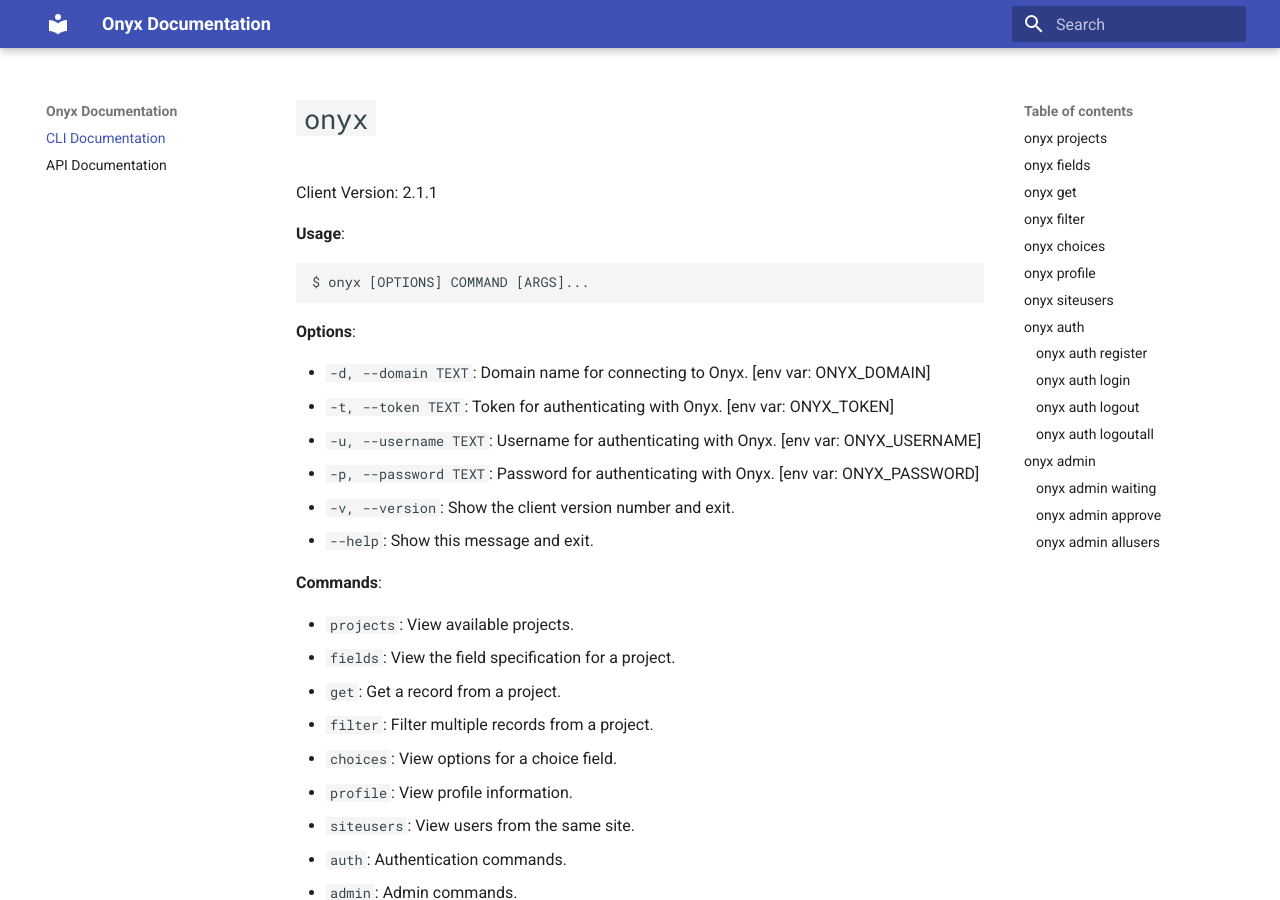
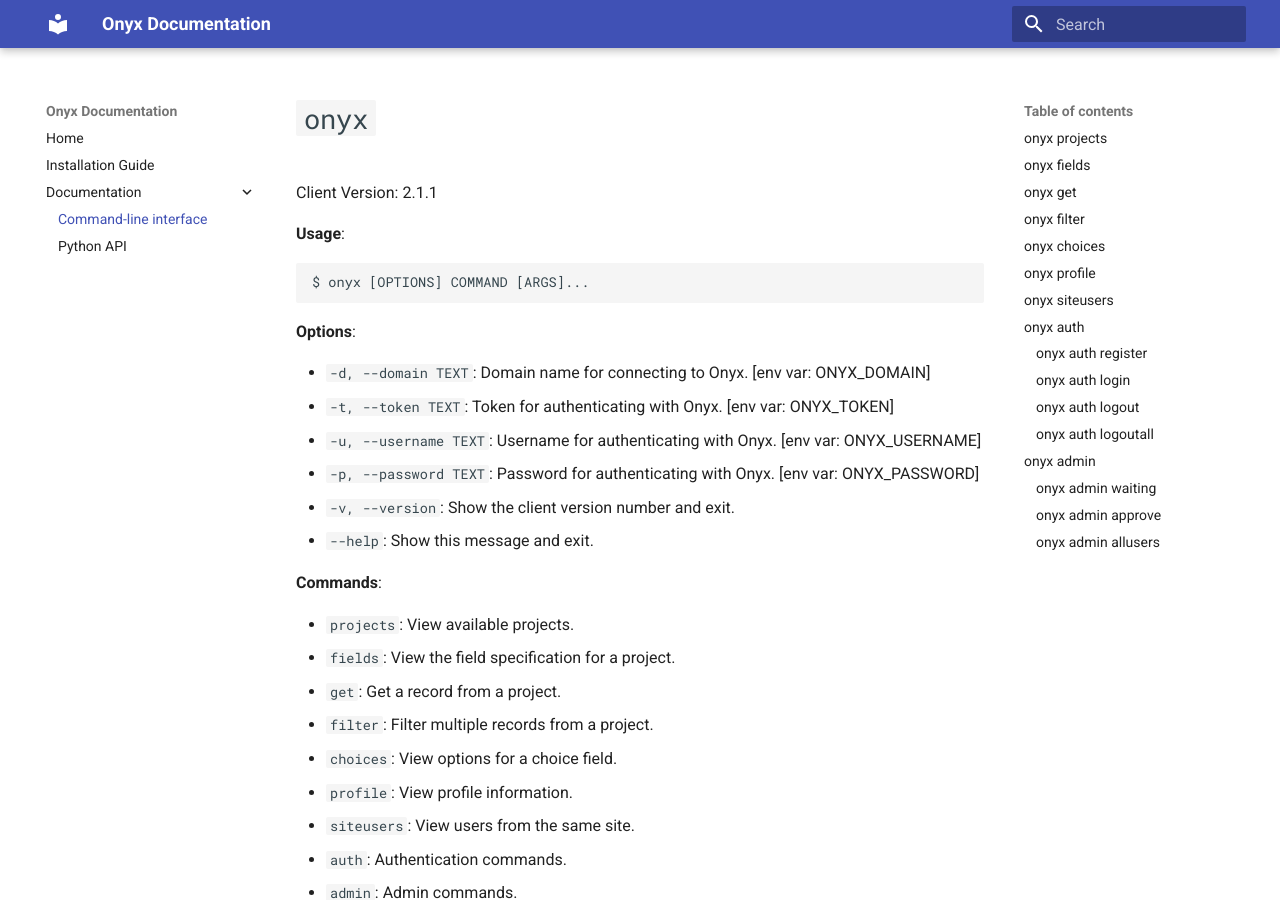
Before and after one commit to CLIMB-TRE/onyx-client, an MkDocs documentation site: the page built from docs/cli.md, in a window 1280 px wide and 900 px high. Built offline with MkDocs 1.6.1 and Material for MkDocs 9.7.7, drawn with Linux system fonts in a browser that asks for light colours.

Commit message:
Testing out adding readme

```diff
--- a/mkdocs.yml
+++ b/mkdocs.yml
@@ -5,5 +5,8 @@ theme:
   name: material
 
 nav:
-  - CLI Documentation: cli.md
-  - API Documentation: api.md
+  - Home: ../README.md
+  - Installation Guide: install.md
+  - Documentation:
+    - Command-line interface: cli.md
+    - Python API: api.md
```
Also changed, not shown: docs/install.md (added, +127 -0 lines), docs/index.md (added).
